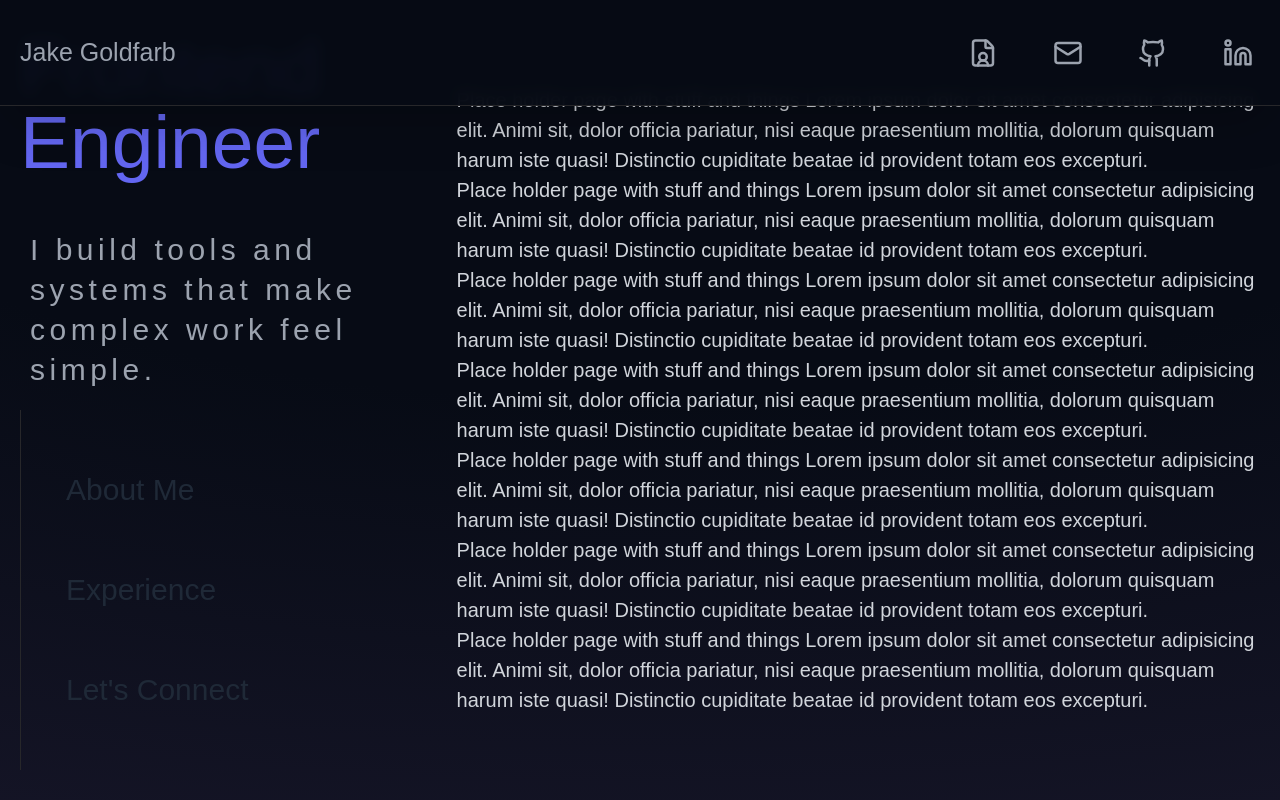
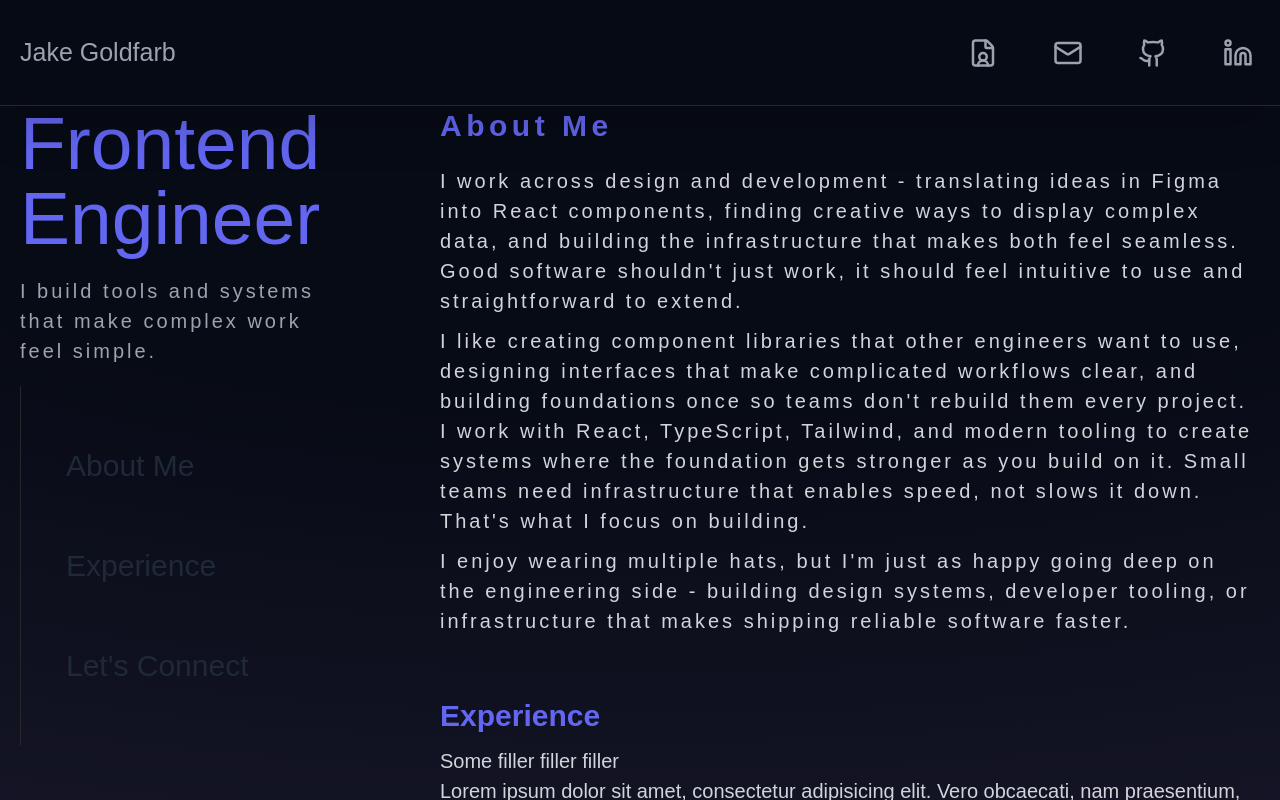
Before and after one commit to goldeei/portfolio, a Next.js app: page / in a window 1280 px wide. Built offline with nearby package versions, Linux system fonts and the light colour scheme.

Commit message:
refactor: restructure page layout with section-based navigation
Replace single HomePage component with multi-section layout. Update main page to use grid layout with side navigation and scrollable content area. Remove old home-page component and update component exports.

```diff
--- a/src/app/page.tsx
+++ b/src/app/page.tsx
@@ -1,4 +1,6 @@
-import { Header, HomePage } from '@/components';
+import { Experience, Header, MobileHero } from '@/components';
+import { AboutMe } from '@/components/sections/about-me';
+import { LetsConnect } from '@/components/sections/lets-connect';
 import { SideNav } from '@/components/side-nav';
 
 export default function Home() {
@@ -6,34 +8,16 @@ export default function Home() {
     <>
       <Header />
       <main>
-
-        <div className="block sm:flex sm:items-center max-w-7xl mx-auto px-4 sm:pt-(--header-height) gap-8" style={{ height: 'calc(100dvh - var(--header-height))' }}>
-          <aside className='hidden sm:block'>
-            <SideNav />
-          </aside>
-          <HomePage className='sm:hidden' />
-          <div >
-            <div>
-              Place holder page with stuff and things Lorem ipsum dolor sit amet consectetur adipisicing elit. Animi sit, dolor officia pariatur, nisi eaque praesentium mollitia, dolorum quisquam harum iste quasi! Distinctio cupiditate beatae id provident totam eos excepturi.
-            </div>
-            <div>
-              Place holder page with stuff and things Lorem ipsum dolor sit amet consectetur adipisicing elit. Animi sit, dolor officia pariatur, nisi eaque praesentium mollitia, dolorum quisquam harum iste quasi! Distinctio cupiditate beatae id provident totam eos excepturi.
-            </div>
-            <div>
-              Place holder page with stuff and things Lorem ipsum dolor sit amet consectetur adipisicing elit. Animi sit, dolor officia pariatur, nisi eaque praesentium mollitia, dolorum quisquam harum iste quasi! Distinctio cupiditate beatae id provident totam eos excepturi.
-            </div>
-            <div>
-              Place holder page with stuff and things Lorem ipsum dolor sit amet consectetur adipisicing elit. Animi sit, dolor officia pariatur, nisi eaque praesentium mollitia, dolorum quisquam harum iste quasi! Distinctio cupiditate beatae id provident totam eos excepturi.
-            </div>
-            <div>
-              Place holder page with stuff and things Lorem ipsum dolor sit amet consectetur adipisicing elit. Animi sit, dolor officia pariatur, nisi eaque praesentium mollitia, dolorum quisquam harum iste quasi! Distinctio cupiditate beatae id provident totam eos excepturi.
-            </div>
-            <div>
-              Place holder page with stuff and things Lorem ipsum dolor sit amet consectetur adipisicing elit. Animi sit, dolor officia pariatur, nisi eaque praesentium mollitia, dolorum quisquam harum iste quasi! Distinctio cupiditate beatae id provident totam eos excepturi.
-            </div>
-            <div>
-              Place holder page with stuff and things Lorem ipsum dolor sit amet consectetur adipisicing elit. Animi sit, dolor officia pariatur, nisi eaque praesentium mollitia, dolorum quisquam harum iste quasi! Distinctio cupiditate beatae id provident totam eos excepturi.
-            </div>
+        <div
+          className="mx-auto grid max-w-7xl grid-cols-1 gap-8 px-4 sm:mt-(--header-height) sm:grid-cols-[300px_auto] sm:gap-24"
+          style={{ height: 'calc(100dvh - var(--header-height))' }}
+        >
+          <SideNav />
+          <div className="sm:max-h-svh sm:overflow-y-auto">
+            <MobileHero className="sm:hidden" />
+            <AboutMe />
+            <Experience />
+            <LetsConnect />
           </div>
         </div>
       </main>
--- a/src/components/HeroContent.tsx
+++ b/src/components/HeroContent.tsx
@@ -1,12 +1,14 @@
+import { SubText } from './sub-text';
+
 export const HeroContent = () => {
   return (
-    <>
-      <h1 className="text-primary text-6xl font-medium mb-6">
-        Frontend<br />Engineer
+    <div>
+      <h1 className="text-primary mb-4 text-6xl font-medium">
+        Frontend
+        <br />
+        Engineer
       </h1>
-      <p className="px-2 text-text-muted text-2xl tracking-[0.15em]">
-        I build tools and systems that make complex work feel simple.
-      </p>
-    </>
+      <SubText>I build tools and systems that make complex work feel simple.</SubText>
+    </div>
   );
 };
--- a/src/components/index.ts
+++ b/src/components/index.ts
@@ -1,3 +1,4 @@
 export * from './Background';
+export * from './body-text';
 export * from './header';
 export * from './sections';
--- a/src/components/sections/home-page.tsx
+++ /dev/null
@@ -1,10 +0,0 @@
-import { cn } from "@/lib/utils";
-import { HeroContent } from "../HeroContent";
-
-export const HomePage = ({className}: {className?: string}) => {
-  return (
-    <section id="home" className={cn("flex flex-col h-dvh justify-center", className)}>
-         <HeroContent />
-        </section>
-  );
-};
--- a/src/components/sections/index.ts
+++ b/src/components/sections/index.ts
@@ -1 +1,3 @@
-export * from './home-page';
+export * from './about-me';
+export * from './experience';
+export * from './mobile-hero';
```
Also changed, not shown: src/components/side-nav.tsx (line endings or trailing spaces).
